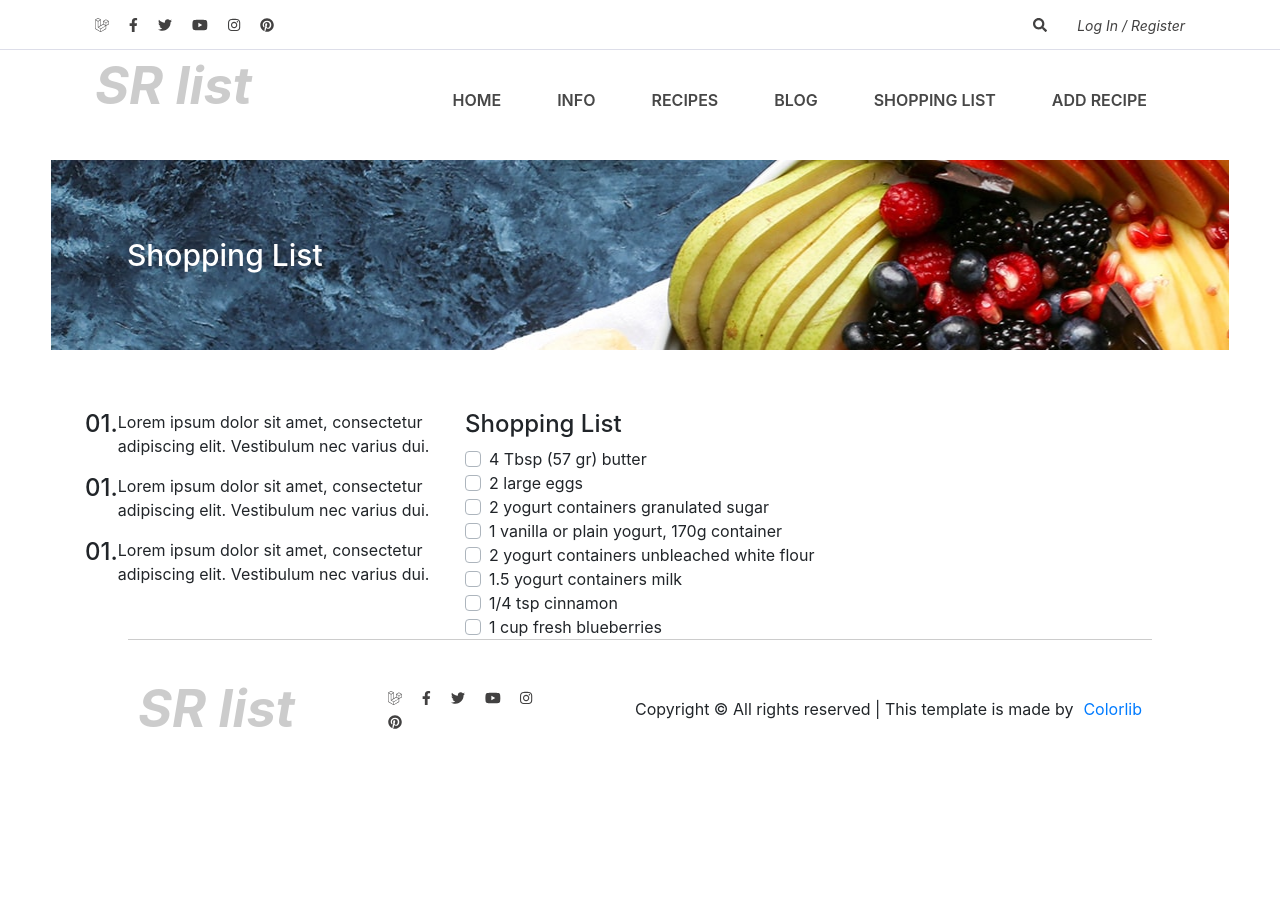
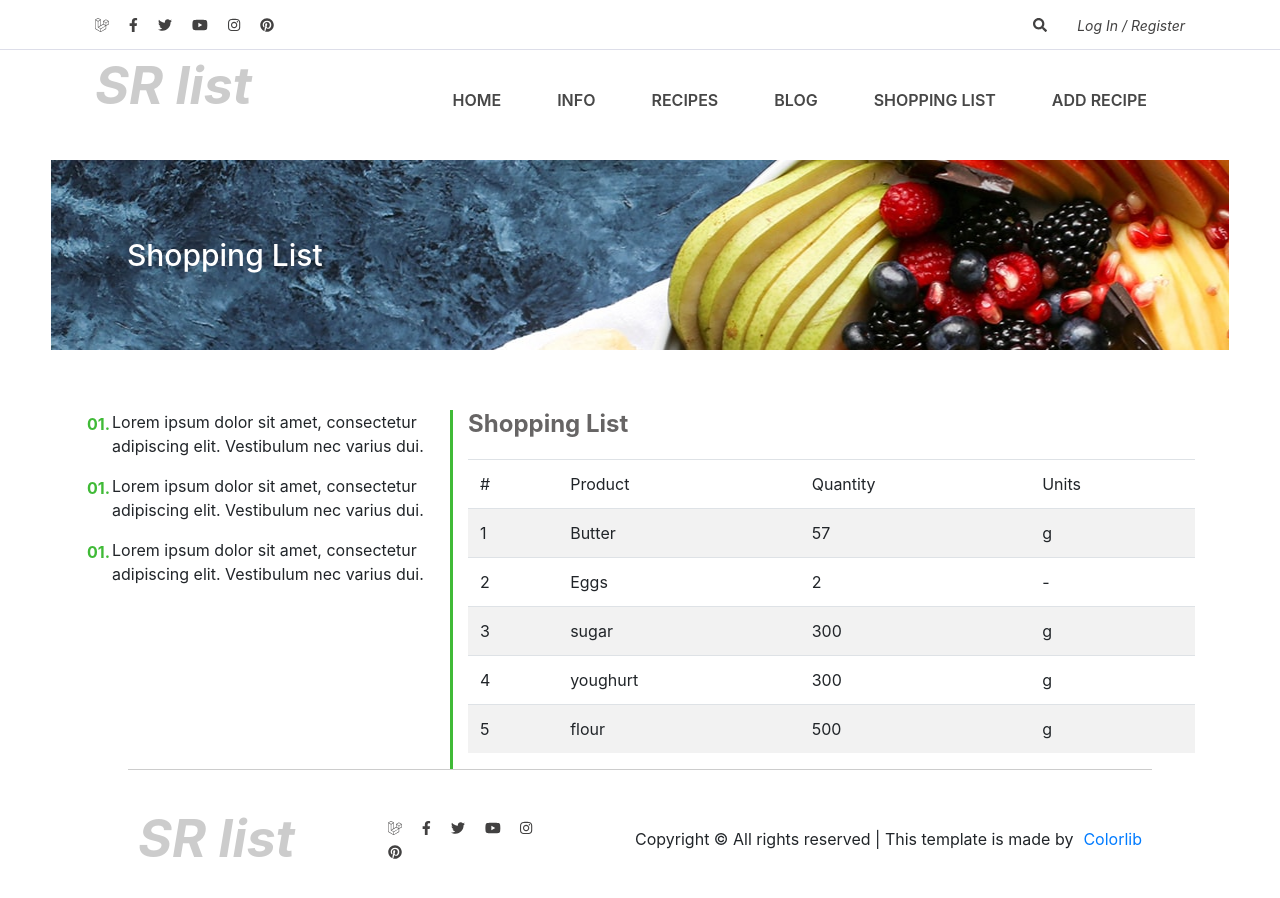
Before and after one commit to kokolina1888/sr-list, a React (Create React App) app in the folder sr-list/: page / in a window 1280 px wide. Shown: the top 898 px of the page. Before the commit the page ends 800 px from the top, so only its background shows below. Built offline with nearby package versions, Linux system fonts and the light colour scheme.

Commit message:
shopping list
shopping list component styling finished

```diff
--- a/sr-list/src/components/shoppingList/index.js
+++ b/sr-list/src/components/shoppingList/index.js
@@ -11,75 +11,73 @@ class ShoppingList extends Component {
               <div className="container">
                 <div className="row">
                   <div className="col-12 col-lg-4">
-
                     <div className="single-preparation-step d-flex">
-                            <h4>01.</h4>
-                            <p>Lorem ipsum dolor sit amet, consectetur adipiscing elit. Vestibulum nec varius dui. </p>
-
+                      <span className={styles.recipe}>01.</span>
+                      <p>
+                        Lorem ipsum dolor sit amet, consectetur adipiscing elit.
+                        Vestibulum nec varius dui.
+                      </p>
                     </div>
                     <div className="single-preparation-step d-flex">
-                            <h4>01.</h4>
-                            <p>Lorem ipsum dolor sit amet, consectetur adipiscing elit. Vestibulum nec varius dui. </p>
-
+                      <span className={styles.recipe}>01.</span>
+                      <p>
+                        Lorem ipsum dolor sit amet, consectetur adipiscing elit.
+                        Vestibulum nec varius dui.
+                      </p>
                     </div>
                     <div className="single-preparation-step d-flex">
-                            <h4>01.</h4>
-                            <p>Lorem ipsum dolor sit amet, consectetur adipiscing elit. Vestibulum nec varius dui. </p>
-
+                      <span className={styles.recipe}>01.</span>
+                      <p>
+                        Lorem ipsum dolor sit amet, consectetur adipiscing elit.
+                        Vestibulum nec varius dui.{" "}
+                      </p>
                     </div>
                   </div>
-                    <div className="col-12 col-lg-8">
-                        <div className="ingredients">
-                            <h4>Shopping List</h4>
+                  <div className={styles['container'] + " col-12 col-lg-8"}>
+                      <h4 className={styles.title}>Shopping List</h4>
+                      <table className="table table-striped">
+                        <thead>
+                          <tr>
+                            <td>#</td>
+                            <td>Product</td>
+                            <td>Quantity</td>
+                            <td>Units</td>
+                          </tr>
+                        </thead>
+                        <tbody>
+                          <tr>
+                            <td>1</td>
+                            <td>Butter</td>
+                            <td>57</td>
+                            <td>g</td>
+                          </tr>
+                          <tr>
+                            <td>2</td>
+                            <td>Eggs</td>
+                            <td>2</td>
+                            <td>-</td>
+                          </tr>
+                          <tr>
+                            <td>3</td>
+                            <td>sugar</td>
+                            <td>300</td>
+                            <td>g</td>
+                          </tr>
+                          <tr>
+                            <td>4</td>
+                            <td>youghurt</td>
+                            <td>300</td>
+                            <td>g</td>
+                          </tr>
+                          <tr>
+                            <td>5</td>
+                            <td>flour</td>
+                            <td>500</td>
+                            <td>g</td>
+                          </tr>
+                        </tbody>
+                      </table>
 
-
-                            <div className="custom-control custom-checkbox">
-                                <input type="checkbox" className="custom-control-input" id="customCheck1"/>
-                                <label className="custom-control-label" for="customCheck1">4 Tbsp (57 gr) butter</label>
-                            </div>
-
-
-                            <div className="custom-control custom-checkbox">
-                                <input type="checkbox" className="custom-control-input" id="customCheck2"/>
-                                <label className="custom-control-label" for="customCheck2">2 large eggs</label>
-                            </div>
-
-
-                            <div className="custom-control custom-checkbox">
-                                <input type="checkbox" className="custom-control-input" id="customCheck3"/>
-                                <label className="custom-control-label" for="customCheck3">2 yogurt containers granulated sugar</label>
-                            </div>
-
-
-                            <div className="custom-control custom-checkbox">
-                                <input type="checkbox" className="custom-control-input" id="customCheck4"/>
-                                <label className="custom-control-label" for="customCheck4">1 vanilla or plain yogurt, 170g container</label>
-                            </div>
-
-
-                            <div className="custom-control custom-checkbox">
-                                <input type="checkbox" className="custom-control-input" id="customCheck5"/>
-                                <label className="custom-control-label" for="customCheck5">2 yogurt containers unbleached white flour</label>
-                            </div>
-
-
-                            <div className="custom-control custom-checkbox">
-                                <input type="checkbox" className="custom-control-input" id="customCheck6"/>
-                                <label className="custom-control-label" for="customCheck6">1.5 yogurt containers milk</label>
-                            </div>
-
-
-                            <div className="custom-control custom-checkbox">
-                                <input type="checkbox" className="custom-control-input" id="customCheck7"/>
-                                <label className="custom-control-label" for="customCheck7">1/4 tsp cinnamon</label>
-                            </div>
-
-
-                            <div className="custom-control custom-checkbox">
-                                <input type="checkbox" className="custom-control-input" id="customCheck8"/>
-                                <label className="custom-control-label" for="customCheck8">1 cup fresh blueberries </label>
-                            </div>
-                        </div>
                     </div>
                   </div>
                 </div>
--- a/sr-list/src/components/shoppingList/index.module.css
+++ b/sr-list/src/components/shoppingList/index.module.css
@@ -0,0 +1,15 @@
+.title {
+    color: #676565;
+    font-weight: bold;
+    margin-bottom: 20px
+}
+.container {
+    border-left: 3px solid #40ba37;
+}
+
+.recipe {
+    color: #40ba37;
+    font-weight: bold;
+    display: inline-block;
+    padding: 2px
+}
```
Lines whose indentation alone changed are shown as unchanged.
